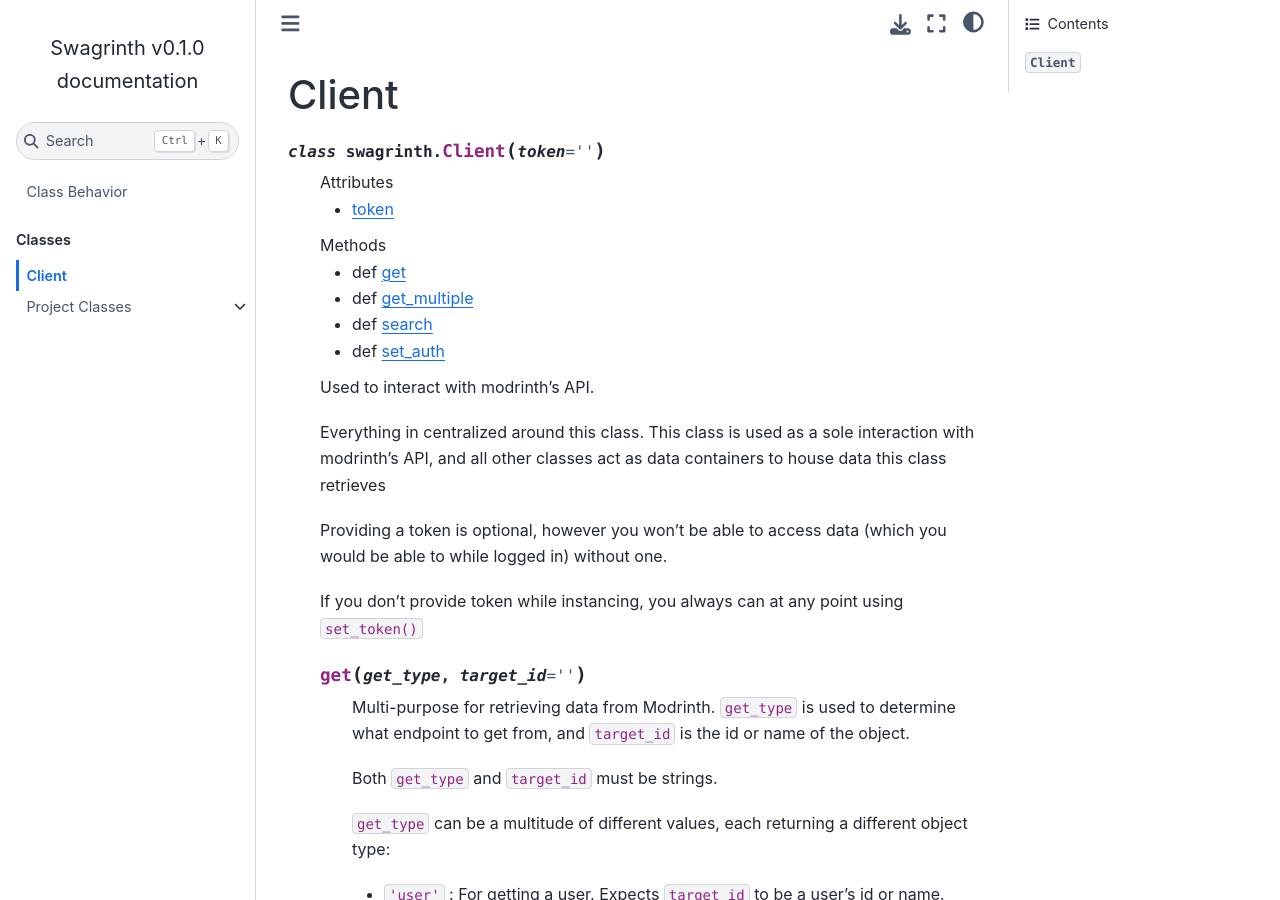
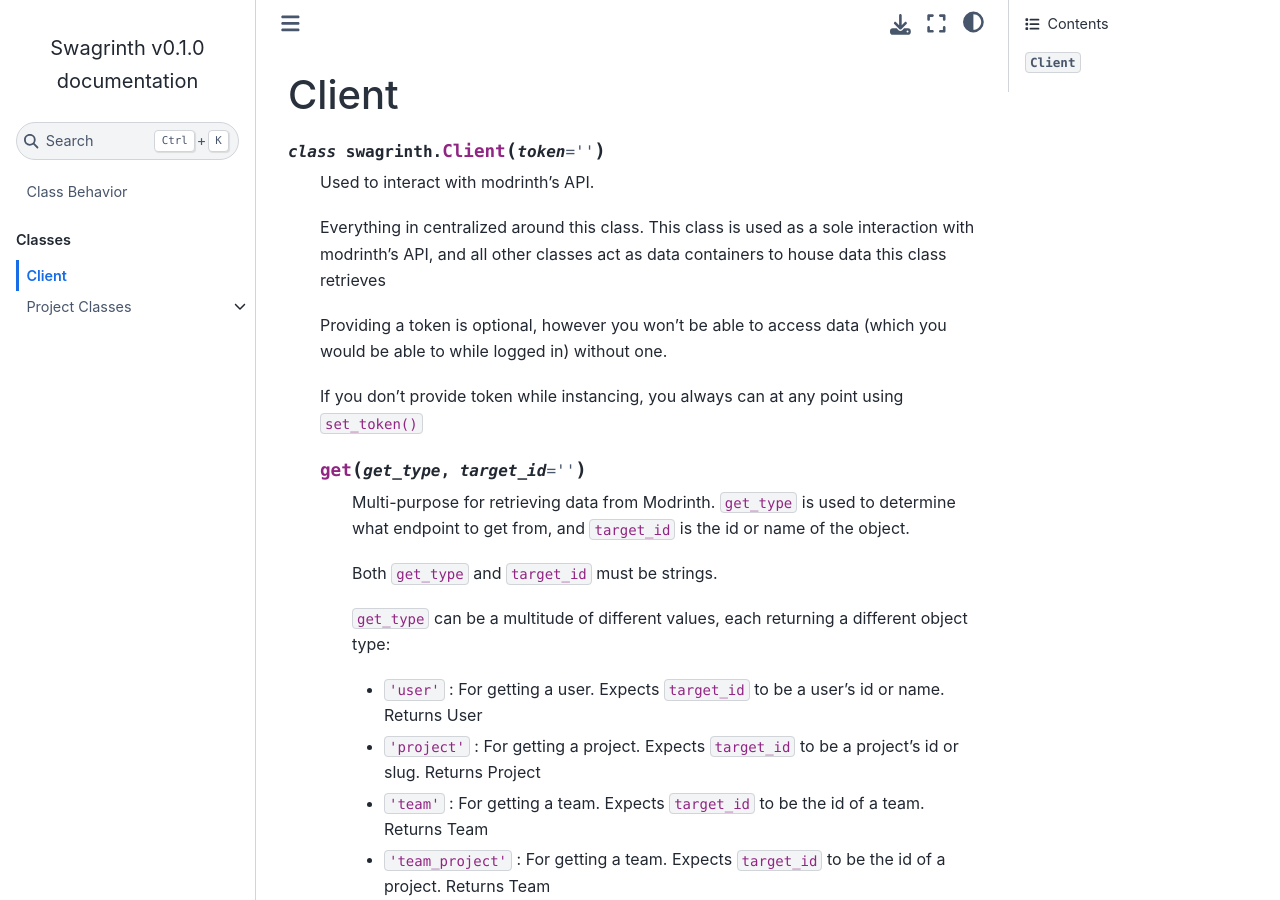
Before and after one commit to mythitorium/pyrinth, a Sphinx documentation site: the page built from docs/Client.rst, in a window 1280 px wide and 900 px high. Built offline with Sphinx 7.4.7 and the Sphinx Book theme 1.1.4, drawn with Linux system fonts in a browser that asks for light colours; part of the change alters nothing that is shown.

```diff
--- a/docs/Client.rst
+++ b/docs/Client.rst
@@ -6,7 +6,7 @@ Client
 
 .. class:: Client(token = '')
 
-    .. attributetable:: Client
+
 
 
     Used to interact with modrinth's API.
```
